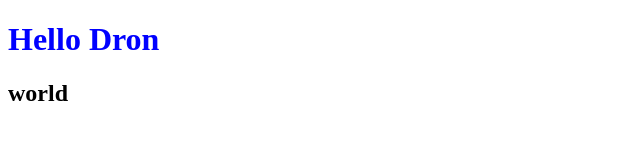
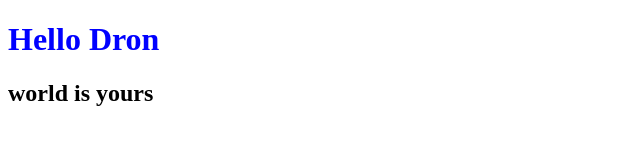
Before and after one commit to SalatSR/work1, a plain HTML site: page index.html in a window 1280 px wide. Shown: the whole page, without its empty margins (0-640 px from the left). Drawn offline with Linux system fonts and the light colour scheme.

Commit message:
Added words to world

```diff
--- a/index.html
+++ b/index.html
@@ -5,6 +5,6 @@
 </head>
 <body>
 	<h1>Hello Dron</h1>
-	<h2>world</h2>
+	<h2>world is yours</h2>
 </body>
 </html>
```
